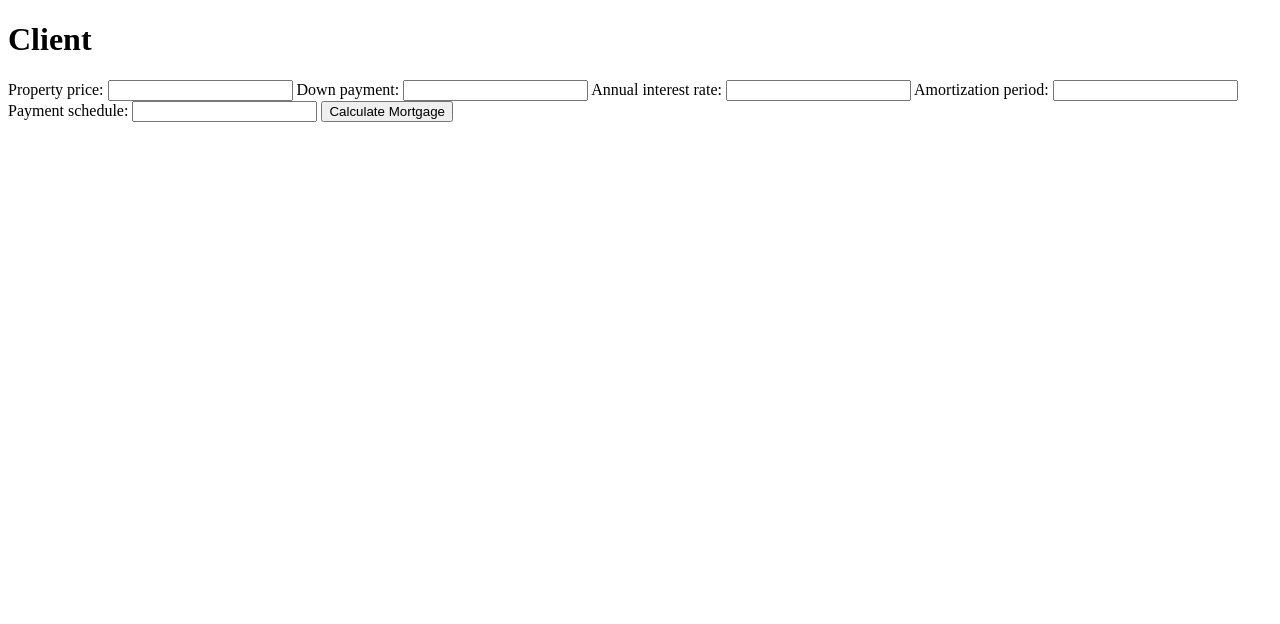
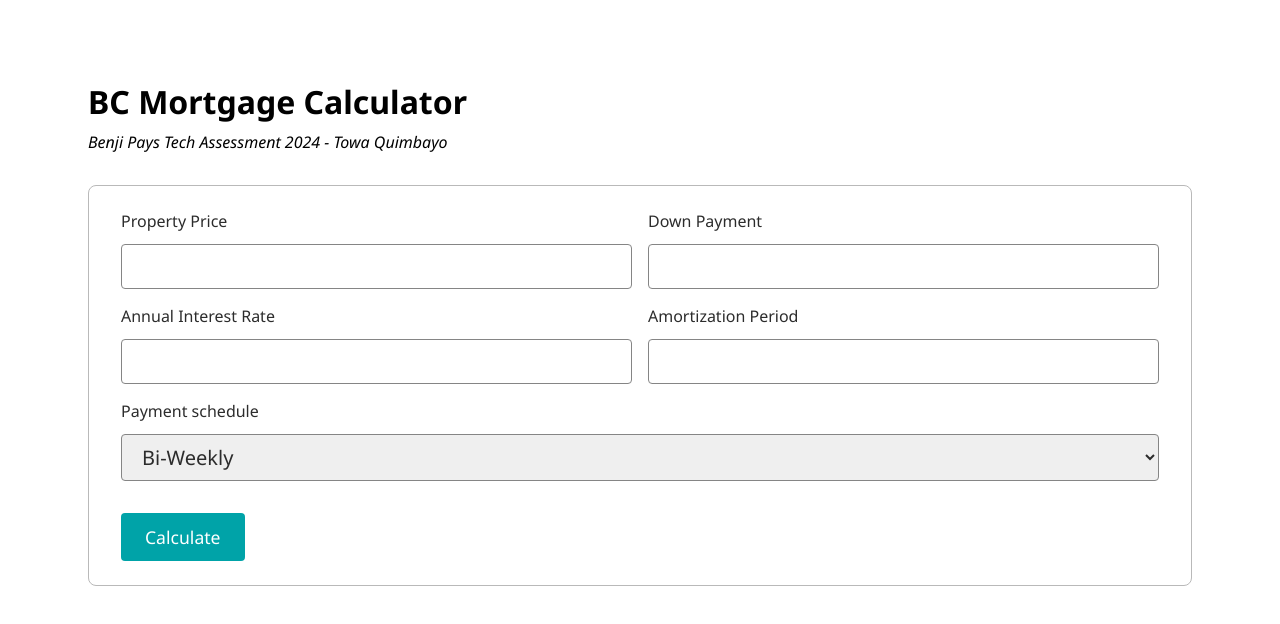
Before and after one commit to towaquimbayo/bc-mortgage-calculator, a plain HTML site: page client/index.html in a window 1280 px wide. Drawn offline with Linux system fonts and the light colour scheme.

Commit message:
updated UI

```diff
--- a/client/index.html
+++ b/client/index.html
@@ -3,33 +3,86 @@
   <head>
     <meta charset="UTF-8" />
     <meta name="viewport" content="width=device-width, initial-scale=1.0" />
-    <title>Benji Pays Tech Assessment</title>
+    <title>BC Mortgage Calculator</title>
+    <link href="styles.css" rel="stylesheet" type="text/css" />
   </head>
   <body>
-    <div>
-      <h1>Client</h1>
+    <header>
+      <h1>BC Mortgage Calculator</h1>
+      <p><i>Benji Pays Tech Assessment 2024 - Towa Quimbayo</i></p>
+    </header>
 
-      <form>
-        <label for="propertyPrice">Property price:</label>
-        <input type="text" id="propertyPrice" name="propertyPrice" />
+    <form>
+      <div class="form-group">
+        <div class="input-group">
+          <label for="propertyPrice">Property Price</label>
+          <input
+            type="number"
+            min="0"
+            step="10000"
+            id="propertyPrice"
+            name="propertyPrice"
+            required
+          />
+        </div>
 
-        <label for="downPayment">Down payment:</label>
-        <input type="text" id="downPayment" name="downPayment" />
+        <div class="input-group">
+          <label for="downPayment">Down Payment</label>
+          <input
+            type="text"
+            id="downPayment"
+            name="downPayment"
+            min="0"
+            step="1000"
+            required
+          />
+        </div>
+      </div>
 
-        <label for="annualInterestRate">Annual interest rate:</label>
-        <input type="text" id="annualInterestRate" name="annualInterestRate" />
+      <div class="form-group">
+        <div class="input-group">
+          <label for="annualInterestRate">Annual Interest Rate</label>
+          <input
+            type="number"
+            step="0.01"
+            min="0"
+            max="100"
+            id="annualInterestRate"
+            name="annualInterestRate"
+            required
+          />
+        </div>
 
-        <label for="amortizationPeriod">Amortization period:</label>
-        <input type="text" id="amortizationPeriod" name="amortizationPeriod" />
+        <div class="input-group">
+          <label for="amortizationPeriod">Amortization Period</label>
+          <input
+            type="number"
+            min="5"
+            max="30"
+            step="1"
+            id="amortizationPeriod"
+            name="amortizationPeriod"
+            required
+          />
+        </div>
+      </div>
 
-        <label for="paymentSchedule">Payment schedule:</label>
-        <input type="text" id="paymentSchedule" name="paymentSchedule" />
+      <div class="form-group">
+        <div class="input-group">
+          <label for="paymentSchedule">Payment schedule</label>
+          <select id="paymentSchedule" name="paymentSchedule" required>
+            <option value="bw">Bi-Weekly</option>
+            <option value="abw">Accelerated Bi-Weekly</option>
+            <option value="m">Monthly</option>
+          </select>
+        </div>
+      </div>
 
-        <button id="calculateBtn">Calculate Mortgage</button>
-      </form>
+        <button id="calculateBtn">Calculate</button>
+
 
       <div id="result"></div>
-    </div>
+    </form>
 
     <script src="script.js" type="text/javascript"></script>
   </body>
--- a/client/script.js
+++ b/client/script.js
@@ -1,11 +1,13 @@
 /**
- * Calculate mortgage based on inputs:
+ * Calculate mortgage with CMHC insurance.
  * @param {Event} e - form submit event
  */
 function calculateMortgage(e) {
   e.preventDefault();
   const endpoint = "http://localhost:3000/api/v1/calculate-mortgage";
   const result = document.getElementById("result");
+
+  result.style.display = "block";
 
   fetch(endpoint, {
     method: "POST",
@@ -19,7 +21,13 @@ function calculateMortgage(e) {
     }),
   })
     .then((response) => response.json())
-    .then((data) => (result.innerHTML = JSON.stringify(data)))
+    .then((data) => {
+      const isError = data.error;
+      result.style.color = isError ? "#ff0033" : "#00cc66";
+      result.innerHTML = isError
+        ? `Error: ${data.error}`
+        : `$${data.payment} ${data.paymentSchedule}`;
+    })
     .catch((error) => console.error("Error:", error));
 }
 
--- /dev/null
+++ b/client/styles.css
@@ -0,0 +1,94 @@
+@import url("https://fonts.googleapis.com/css2?family=Noto+Sans:ital,wght@0,100..900;1,100..900&display=swap");
+
+* {
+  margin: 0;
+  padding: 0;
+  font-family: "Noto Sans", sans-serif;
+  box-sizing: border-box;
+  -webkit-box-sizing: border-box;
+  -moz-box-sizing: border-box;
+  -ms-box-sizing: border-box;
+  -o-box-sizing: border-box;
+}
+
+body {
+  max-width: 1200px;
+  margin: 0 auto;
+  padding: 5rem 3rem;
+}
+
+header {
+  margin-bottom: 2rem;
+}
+
+h1 {
+  margin-bottom: 0.5rem;
+}
+
+form {
+  display: flex;
+  flex-direction: column;
+  gap: 1rem;
+  padding: 1.5rem 2rem;
+  border: 1px solid #b9b9b9;
+  border-radius: 0.5rem;
+}
+
+form .form-group {
+  display: flex;
+  justify-content: space-between;
+  gap: 1rem;
+}
+
+form .input-group {
+  display: flex;
+  flex-direction: column;
+  width: 100%;
+  gap: 0.5rem;
+}
+
+form label {
+  font-size: 1rem;
+  color: #2c2c2c;
+  margin-bottom: 0.25rem;
+}
+
+form input,
+form select {
+  font-family: "Noto Sans", sans-serif;
+  font-size: 1.25rem;
+  color: #2c2c2c;
+  width: 100%;
+  padding: 0.5rem 1rem;
+  border: 1px solid #858585;
+  border-radius: 0.25rem;
+  outline: none;
+}
+
+form button {
+  font-family: "Noto Sans", sans-serif;
+  font-size: 1.1rem;
+  color: white;
+  background-color: #00a3a8;
+  width: fit-content;
+  min-width: 120px;
+  margin-top: 1rem;
+  padding: 0.75rem 1.5rem;
+  border: none;
+  border-radius: 0.25rem;
+  cursor: pointer;
+  transition: background-color 0.3s ease-in-out;
+  -webkit-transition: background-color 0.3s ease-in-out;
+  -moz-transition: background-color 0.3s ease-in-out;
+  -ms-transition: background-color 0.3s ease-in-out;
+  -o-transition: background-color 0.3s ease-in-out;
+}
+
+form button:hover {
+  background-color: #007175;
+}
+
+#result {
+  display: none;
+  margin-top: 1rem;
+}
```
